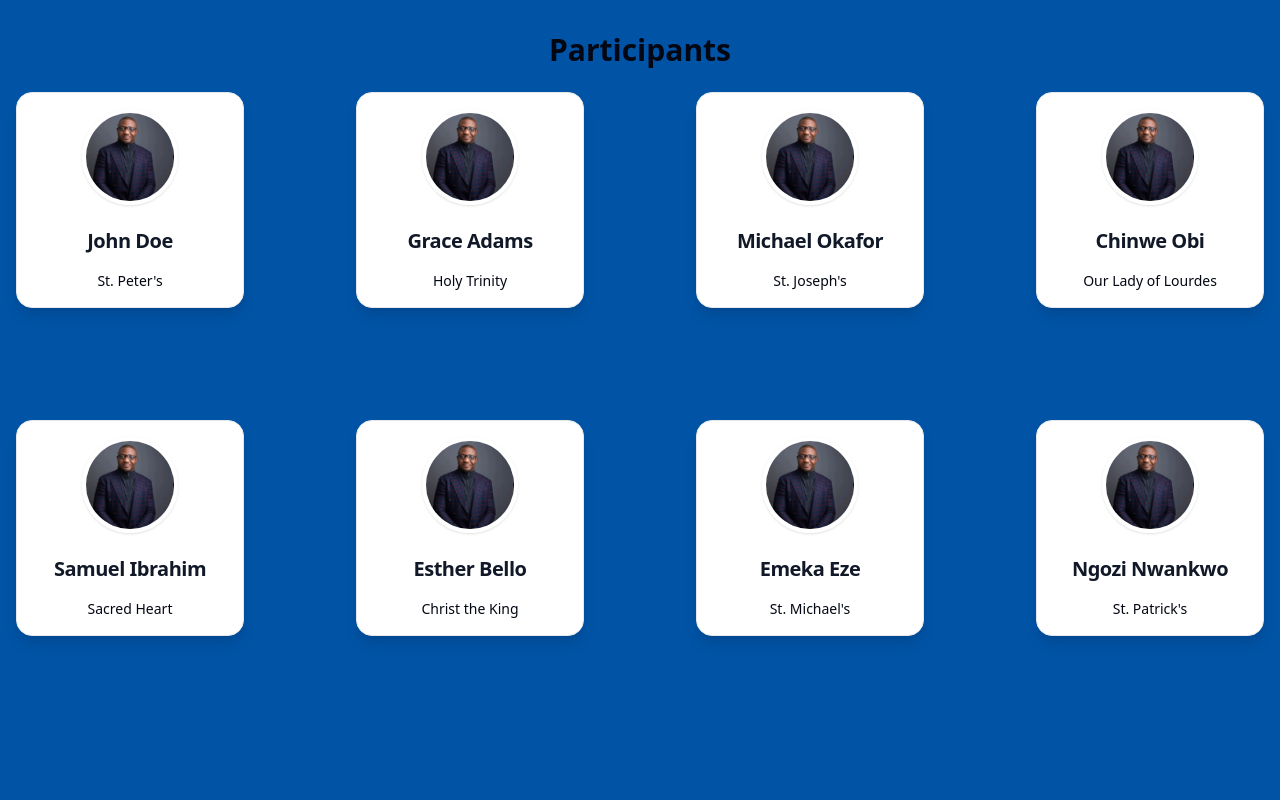
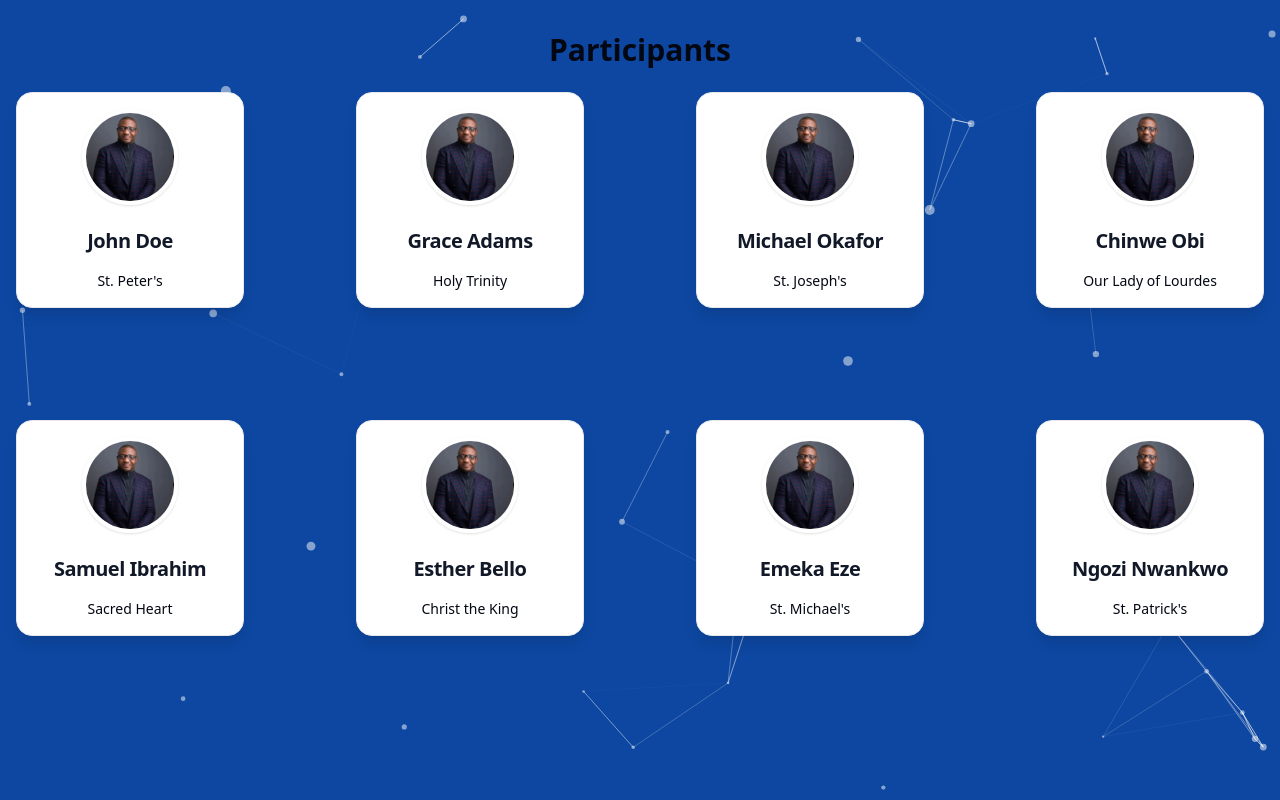
Before and after one commit to somchi/quizz-app, a Next.js app: page /1/audience in a window 1280 px wide. Built offline with nearby package versions, Linux system fonts and the light colour scheme.

Commit message:
create particles wrapper component

```diff
--- a/package.json
+++ b/package.json
@@ -12,6 +12,7 @@
     "@radix-ui/react-slot": "^1.2.3",
     "@tsparticles/engine": "^3.8.1",
     "@tsparticles/react": "^3.0.0",
+    "@tsparticles/slim": "^3.8.1",
     "class-variance-authority": "^0.7.1",
     "clsx": "^2.1.1",
     "lucide-react": "^0.513.0",
--- a/src/app/[quizzId]/audience/page.tsx
+++ b/src/app/[quizzId]/audience/page.tsx
@@ -6,7 +6,8 @@ import QuestionCom from "@/app/components/QuestionCom";
 
 const AudiencePage = () => {
   return (
-    <section className="">
+    <section className="relative z-10">
+      {/* <LeaderBoard /> */}
       {/* <QuestionCom /> */}
       <ParticipantsCom />
     </section>
--- a/src/app/[quizzId]/layout.tsx
+++ b/src/app/[quizzId]/layout.tsx
@@ -1,7 +1,9 @@
+import ParticlesBackground from "../components/Particles";
+
 export default function RootLayout({
   children,
 }: Readonly<{
   children: React.ReactNode;
 }>) {
-  return <section className="bg-theme-primary">{children}</section>;
+  return <ParticlesBackground>{children}</ParticlesBackground>;
 }
--- a/src/app/components/LeaderBoard.tsx
+++ b/src/app/components/LeaderBoard.tsx
@@ -3,9 +3,9 @@ import LeaderBrdTable from "./LeaderBrdTable";
 
 const LeaderBoard = () => {
   return (
-    <div className="max-w-5xl mx-auto px-4 py-8">
+    <div className="max-w-5xl  mx-auto px-4 py-8">
       <div className="flex items-center justify-center gap-2 mb-6">
-        <h1 className="text-3xl font-bold text-primary text-center">
+        <h1 className="text-3xl font-bold text-theme-bg text-center">
           Leaderboard
         </h1>
 
--- a/src/app/components/ParticipantsCom.tsx
+++ b/src/app/components/ParticipantsCom.tsx
@@ -1,11 +1,8 @@
 import React from "react";
 import { participants } from "../lib/constants";
 import CandidateCard from "./CandidateCard";
-import Colors from "@/settings/color";
 
 const ParticipantsCom = () => {
-  const { theme } = Colors;
-
   return (
     <div className="w-full min-h-screen px-4 py-8">
       <div className="max-w-full mx-auto">
--- /dev/null
+++ b/src/app/components/Particles.tsx
@@ -0,0 +1,96 @@
+// src/components/ParticlesBackground.tsx
+"use client";
+import { ReactNode, useEffect, useMemo, useState } from "react";
+import Particles, { initParticlesEngine } from "@tsparticles/react";
+import { loadSlim } from "@tsparticles/slim";
+import {
+  MoveDirection,
+  OutMode,
+  type ISourceOptions,
+  type Container,
+} from "@tsparticles/engine";
+
+type Props = {
+  children: ReactNode;
+};
+
+const ParticlesBackground = ({ children }: Props) => {
+  const [init, setInit] = useState(false);
+
+  useEffect(() => {
+    initParticlesEngine(async (engine) => {
+      await loadSlim(engine);
+    }).then(() => setInit(true));
+  }, []);
+
+  const particlesLoaded = async (container?: Container) => {
+    console.log("Particles container:", container);
+  };
+
+  const options: ISourceOptions = useMemo(
+    () => ({
+      background: {
+        color: { value: "#0d47a1" }, // deep blue
+      },
+      fpsLimit: 120,
+      interactivity: {
+        events: {
+          onClick: { enable: true, mode: "push" },
+          onHover: { enable: true, mode: "repulse" },
+        },
+        modes: {
+          push: { quantity: 4 },
+          repulse: { distance: 200, duration: 0.4 },
+        },
+      },
+      particles: {
+        color: { value: "#ffffff" },
+        links: {
+          color: "#ffffff",
+          distance: 150,
+          enable: true,
+          opacity: 0.5,
+          width: 1,
+        },
+        move: {
+          direction: MoveDirection.none,
+          enable: true,
+          outModes: { default: OutMode.out },
+          speed: 3,
+        },
+        number: {
+          density: { enable: true, area: 800 },
+          value: 80,
+        },
+        opacity: { value: 0.5 },
+        shape: { type: "circle" },
+        size: { value: { min: 1, max: 5 } },
+      },
+      detectRetina: true,
+    }),
+    []
+  );
+
+  return (
+    <div className="relative h-full w-full">
+      {init && (
+        <Particles
+          id="tsparticles"
+          options={options}
+          particlesLoaded={particlesLoaded}
+          style={{
+            position: "absolute",
+            zIndex: 0,
+            top: 0,
+            left: 0,
+            width: "100%",
+            height: "100%",
+          }}
+        />
+      )}
+      <div className="relative z-10">{children}</div>
+    </div>
+  );
+};
+
+export default ParticlesBackground;
--- a/src/app/components/QuestionCom.tsx
+++ b/src/app/components/QuestionCom.tsx
@@ -3,26 +3,27 @@ import { Button } from "./ui/button";
 
 const QuestionCom = () => {
   return (
-    <div className="flex flex-col gap-3 max-w-3xl mx-auto p-6 rounded-lg md:border md:border-primary">
-      <h1 className="text-2xl font-semibold mb-4 text-primary">Question 34</h1>
-      <p className="mb-6 text-text leading-relaxed">
+    <div className="bg-card gap-3 max-w-3xl mx-auto p-6 ">
+      <div className="md:border md:border-primary rounded-lg">
+        <h1 className="text-2xl font-semibold mb-4 text-primary">
+          Question 34
+        </h1>
+        <p className="mb-6 leading-relaxed">
           Lorem, ipsum dolor sit amet consectetur adipisicing elit. Delectus,
           veniam reiciendis illo impedit, saepe quasi soluta culpa, non ducimus
           laboriosam sit. Nesciunt, totam.
         </p>
 
-      <div className="space-y-4">
+        <div className="grid grid-cols-2 ">
           {/* test options */}
           {["A", "B", "C", "D"].map((option) => (
             <div
               key={option}
-            className="flex items-center gap-3 p-4 rounded-md cursor-pointer border border-primary bg-white hover:bg-lightBlue transition-colors"
+              className="flex  rounded-md cursor-pointer border border-primary bg-white hover:bg-theme-lightBlue transition-colors"
             >
-            <div className="flex justify-center items-baseline">
-              <span className="inline-flex items-center justify-center text-[0.6rem] w-5 h-5 md:w-6 md:h-6 md:text-[1rem] rounded-full bg-primary text-white font-bold select-none">
+              <span className=" flex items-center justify-center text-[0.6rem] w-5 h-5 md:w-6 md:h-6 md:text-[1rem] rounded-full bg-primary text-white hover:bg-theme-blue font-bold select-none">
                 {option}
               </span>
-            </div>
               <p className="">
                 Lorem ipsum dolor consectetur adipisicing elit. Repellat sint
                 excepturi praesentium.
@@ -32,6 +33,7 @@ const QuestionCom = () => {
         </div>
         <Button>Submit</Button>
       </div>
+    </div>
   );
 };
 
```
Also changed, not shown: src/app/components/Particlesbck.tsx (deleted, +0 -50 lines), 1 other file (tests, documents, lock files or other folders). Lines whose indentation alone changed are shown as unchanged.
